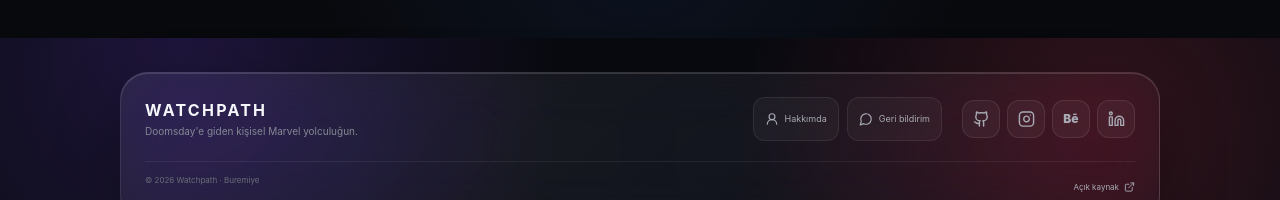
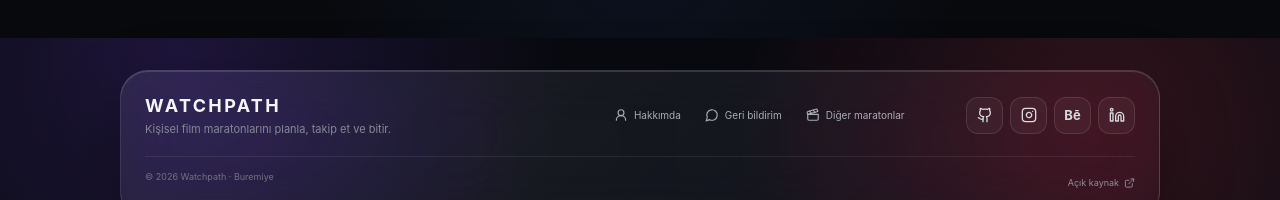
Before and after one commit to buremiyen/Watchpath, a Next.js app: page / in a window 1280 px wide. Shown: the part 2366-2566 px from the top of the page. Built offline with nearby package versions, Linux system fonts and the light colour scheme.

Commit message:
refactor: use interactive effects and footer components

```diff
--- a/app/layout.tsx
+++ b/app/layout.tsx
@@ -2,12 +2,13 @@ import './globals.css'
 import './liquid-glass.css'
 import type {Metadata,Viewport} from 'next'
 import Script from 'next/script'
-import {Github,Instagram,Linkedin,MessageCircle,UserRound,ExternalLink} from 'lucide-react'
 import RegisterSW from './register-sw'
 import ClientTools from './client-tools'
 import AdSlots from './ad-slots'
 import RoadmapExperience from './roadmap-experience'
 import DoomsdayFinale from './doomsday-finale'
+import AmbientEffects from './ambient-effects'
+import SiteFooter from './site-footer'
 
 const adsenseClient=process.env.NEXT_PUBLIC_ADSENSE_CLIENT||'ca-pub-5750786390629221'
 export const metadata:Metadata={title:'Watchpath',description:'Adaptive movie and TV marathon planner',manifest:'/manifest.webmanifest',applicationName:'Watchpath',appleWebApp:{capable:true,title:'Watchpath',statusBarStyle:'black-translucent'},other:{'google-adsense-account':adsenseClient}}
@@ -15,14 +16,8 @@ export const viewport:Viewport={themeColor:'#08090d',width:'device-width',initia
 
 export default function RootLayout({children}:{children:React.ReactNode}){return <html lang="tr"><body>
  <Script id="adsense" async strategy="afterInteractive" crossOrigin="anonymous" src={`https://pagead2.googlesyndication.com/pagead/js/adsbygoogle.js?client=${adsenseClient}`}/>
- <RegisterSW/><ClientTools/><AdSlots/>
- <RoadmapExperience/>
+ <RegisterSW/><AmbientEffects/><ClientTools/><AdSlots/><RoadmapExperience/>
  {children}
  <div id="doomsday-finale" style={{position:'relative',zIndex:2,clear:'both'}}><DoomsdayFinale/></div>
- <footer className="siteFooter">
-  <div className="footerBrand"><b>WATCHPATH</b><span>Doomsday'e giden kişisel Marvel yolculuğun.</span></div>
-  <div className="footerLinks"><a href="https://www.behance.net/burhanyenier" target="_blank" rel="noopener noreferrer"><UserRound/>Hakkımda</a><a href="https://github.com/buremiyen/Watchpath/issues/new" target="_blank" rel="noopener noreferrer"><MessageCircle/>Geri bildirim</a></div>
-  <div className="socials" aria-label="Sosyal medya"><a href="https://github.com/buremiyen" target="_blank" rel="noopener noreferrer" title="GitHub"><Github/></a><a href="https://instagram.com/byenier.art" target="_blank" rel="noopener noreferrer" title="Instagram"><Instagram/></a><a href="https://www.behance.net/burhanyenier" target="_blank" rel="noopener noreferrer" title="Behance"><span className="behanceIcon">Bē</span></a><a href="https://www.linkedin.com/in/buremiyen" target="_blank" rel="noopener noreferrer" title="LinkedIn"><Linkedin/></a></div>
-  <div className="footerBottom"><span>© 2026 Watchpath · Buremiye</span><a href="https://github.com/buremiyen/Watchpath" target="_blank" rel="noopener noreferrer">Açık kaynak <ExternalLink/></a></div>
- </footer>
+ <SiteFooter/>
  </body></html>}
```
